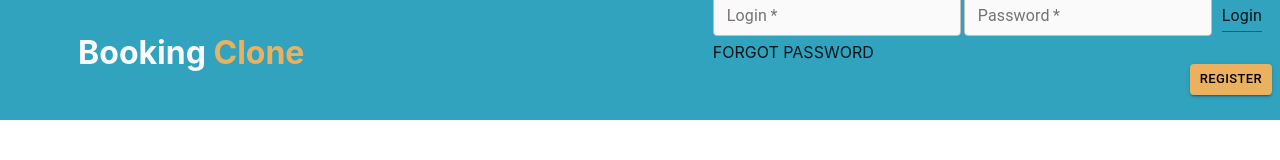
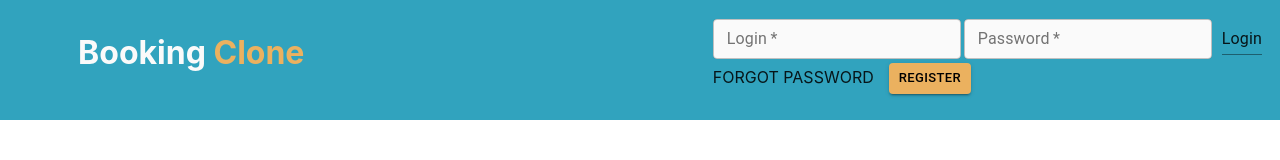
Before and after one commit to hoolek77/booking-clone-Web, a React (Create React App) app: page / in a window 1280 px wide. Shown: the top 160 px of the page. Built offline with nearby package versions, Linux system fonts and the light colour scheme; no server answers.

Commit message:
Closes #85

```diff
--- a/src/components/TopSection.jsx
+++ b/src/components/TopSection.jsx
@@ -65,8 +65,6 @@ export const TopSection = () => {
             <a href="#" className="loginForgotPassword loginLink">
               FORGOT PASSWORD
             </a>
-          </Grid>
-          <Grid item className="loginRegister">
             <Link to={`/register`} className="loginLink">
               <Button size="small" variant="contained" color="secondary">
                 REGISTER
--- a/src/content/css/topSection.css
+++ b/src/content/css/topSection.css
@@ -30,7 +30,9 @@
 }
 
 .loginForgotPassword {
+  display: inline-block;
   margin-right: 15px;
+  margin-top: 2px;
 }
 
 .loginLink {
```
